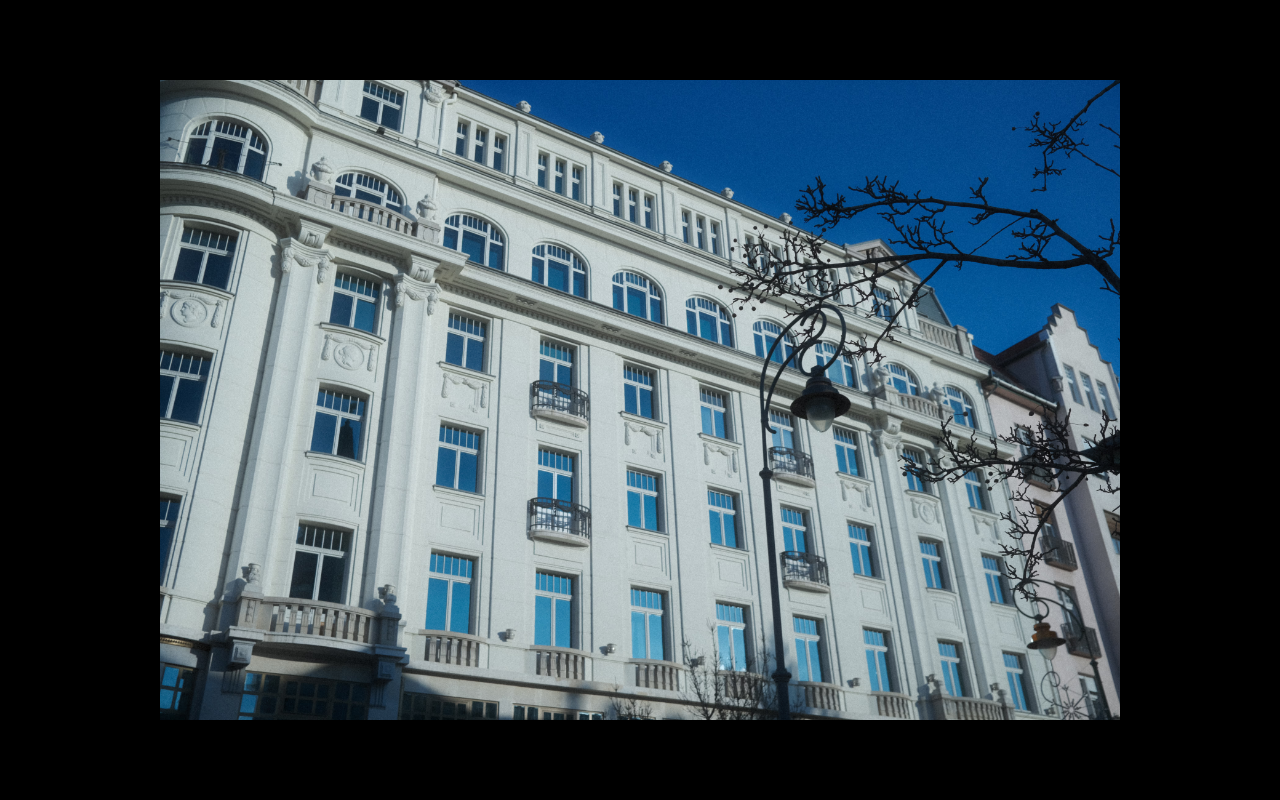
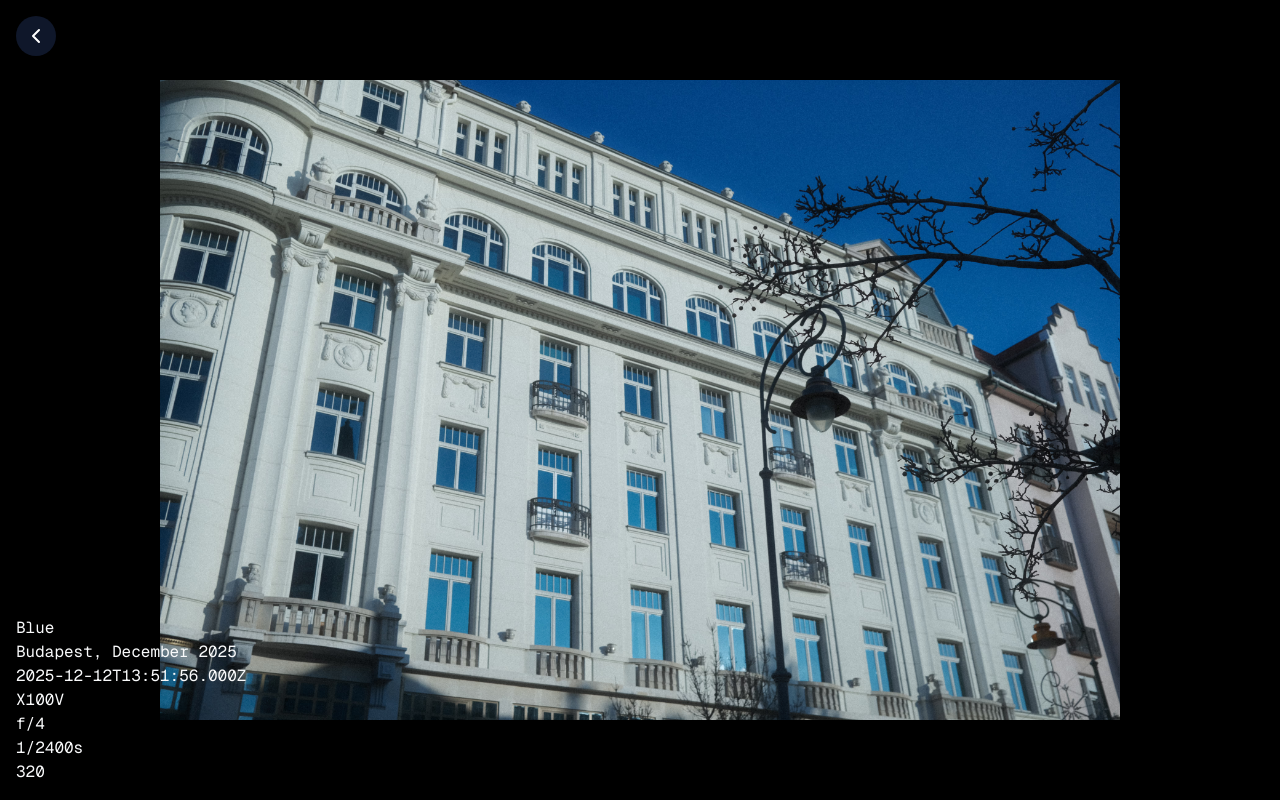
Before and after one commit to LukGer/photos, a Next.js app: page /p/blue.avif in a window 1280 px wide. Built offline with nearby package versions, Linux system fonts and the light colour scheme.

Commit message:
details page

```diff
--- a/app/p/[slug]/page.tsx
+++ b/app/p/[slug]/page.tsx
@@ -1,6 +1,8 @@
 import { readFileSync } from "node:fs";
 import { join } from "node:path";
 import Image from "next/image";
+import { BackButton } from "@/components/BackButton";
+import { ImageInfos } from "@/components/ImageInfos";
 import type { MetadataItem } from "@/lib/types";
 
 function getMetadata(): MetadataItem[] {
@@ -48,8 +50,14 @@ export default async function PhotoPage({
 	}
 
 	return (
-		<div className="flex min-h-screen justify-center bg-black pt-[10vh]">
-			<div className="relative max-h-[80vh] max-w-full">
+		<div className="flex min-h-screen justify-center bg-black pt-[10vh] relative">
+			<div className="absolute top-4 left-4 ">
+				<BackButton />
+			</div>
+			<div className="absolute bottom-4 left-4 ">
+				<ImageInfos image={imageData} />
+			</div>
+			<div className="max-h-[80vh] max-w-full">
 				<Image
 					src={imageData.src}
 					alt={imageData.filename}
--- a/app/page.tsx
+++ b/app/page.tsx
@@ -3,6 +3,7 @@ import { readFileSync } from "node:fs";
 import { join } from "node:path";
 
 import type { Metadata } from "next";
+import Link from "next/link";
 import { Polaroid } from "@/components/Polaroid";
 import type { MetadataItem } from "@/lib/types";
 
@@ -37,7 +38,9 @@ export default function Page() {
 			</div>
 			<div className="flex-1 grid grid-cols-[repeat(auto-fill,minmax(min(100%,300px),1fr))] gap-6">
 				{items.map((item) => (
-					<Polaroid key={item.filename} item={item} />
+					<Link key={item.filename} href={`/p/${item.filename}`}>
+						<Polaroid item={item} />
+					</Link>
 				))}
 			</div>
 		</main>
--- /dev/null
+++ b/components/BackButton.tsx
@@ -0,0 +1,18 @@
+"use client";
+
+import { IconChevronLeft } from "@tabler/icons-react";
+import { motion } from "motion/react";
+import Link from "next/link";
+import { Button } from "./ui/button";
+
+export function BackButton() {
+	return (
+		<motion.div whileHover={{ scale: 1.05 }} whileTap={{ scale: 0.95 }}>
+			<Button size="icon" className="text-white rounded-full" asChild>
+				<Link href="/">
+					<IconChevronLeft className="h-6 w-6" />
+				</Link>
+			</Button>
+		</motion.div>
+	);
+}
--- /dev/null
+++ b/components/ImageInfos.tsx
@@ -0,0 +1,16 @@
+import type { MetadataItem } from "@/lib/types";
+
+export function ImageInfos({ image }: { image: MetadataItem }) {
+	return (
+		<div className="flex flex-col text-gray-50 font-mono">
+			<span>{image.title}</span>
+			<span>{image.subtitle}</span>
+			<span>{image.date}</span>
+			<span>{image.camera}</span>
+			<span>{image.lens}</span>
+			<span>{image.aperture}</span>
+			<span>{image.shutter}</span>
+			<span>{image.iso}</span>
+		</div>
+	);
+}
--- a/package.json
+++ b/package.json
@@ -12,6 +12,7 @@
     "@radix-ui/react-dialog": "^1.1.15",
     "@radix-ui/react-slot": "^1.2.4",
     "@radix-ui/react-tooltip": "^1.2.8",
+    "@tabler/icons-react": "^3.36.0",
     "@vercel/analytics": "^1.6.1",
     "blurhash": "^2.0.5",
     "class-variance-authority": "^0.7.1",
```
Also changed, not shown: 1 other file (tests, documents, lock files or other folders).
